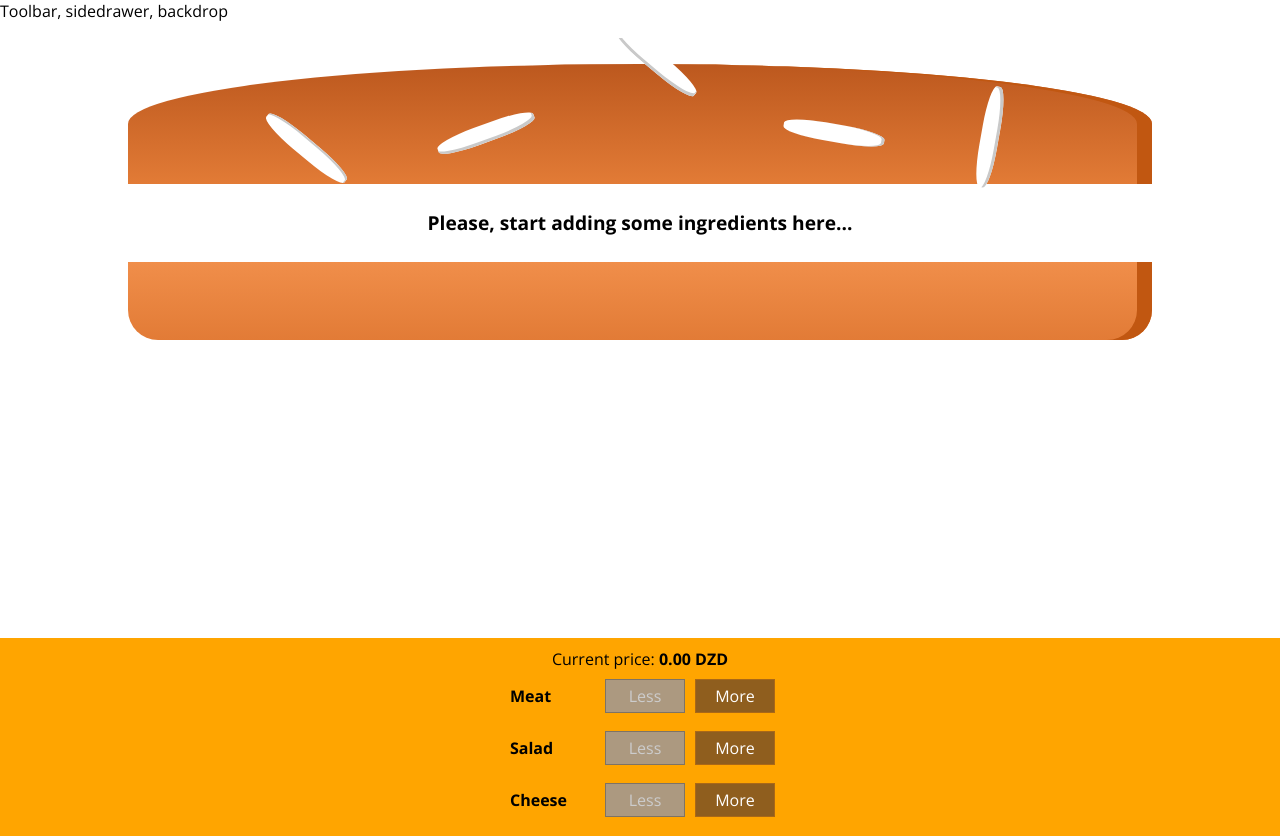
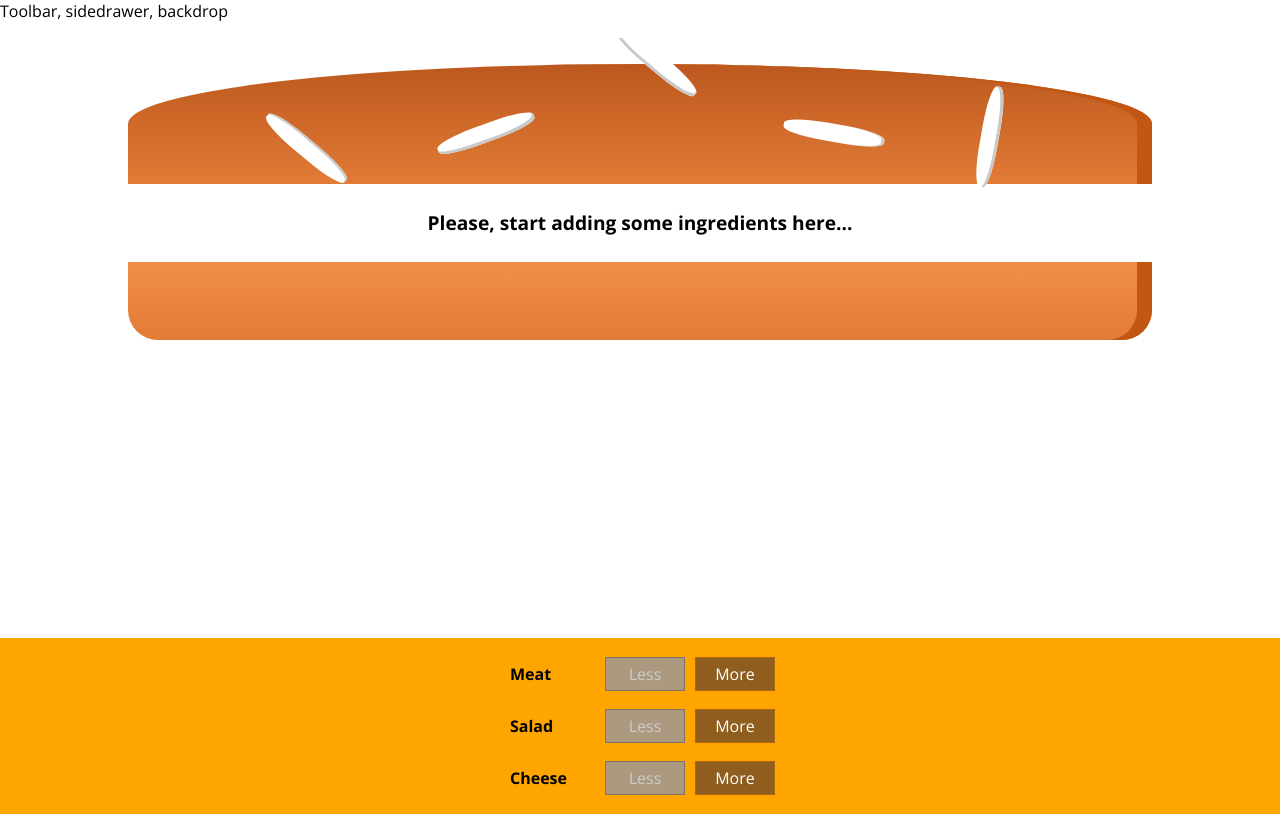
Before and after one commit to ican17/BurgerBuilder, a React (Create React App) app: page / in a window 1280 px wide. After the commit the page ends 814 px from the top, so only its background shows below. Built offline with nearby package versions, Linux system fonts and the light colour scheme.

Commit message:
Revert "Removing an ingredien"
This reverts commit 07285fedc973b38c601bfca9e8f4332247ada5cb.

```diff
--- a/src/components/Burger/BuildControls/BuildControls.js
+++ b/src/components/Burger/BuildControls/BuildControls.js
@@ -10,7 +10,6 @@ const BUILD_CONTROLS = [
 function BuildControls(props) {
     return (
         <div className={classes.BuildControls}>
-            <div>Current price: <strong>{props.price.toFixed(2) } DZD</strong></div>
             {BUILD_CONTROLS.map(ctr => <BuildControl
                 label={ctr.label}
                 key={ctr.label}
--- a/src/containers/BurgerBuilder/BurgerBuilder.js
+++ b/src/containers/BurgerBuilder/BurgerBuilder.js
@@ -4,9 +4,9 @@ import Burger from '../../components/Burger/Burger';
 import BuildControls from '../../components/Burger/BuildControls/BuildControls';
 
 const INGREDIENTS_PRICES = {
-    salad: 10,
-    meat: 45,
-    cheese: 20
+    salad: 0.4,
+    meat: 1.3,
+    cheese: 0.7
 }
 
 class BurgerBuilder extends Component{
@@ -16,7 +16,7 @@ class BurgerBuilder extends Component{
             meat: 0,
             cheese: 0,
         },
-        totalPrice: 0
+        totalPrice: 4
     }
 
     addIngredientHandler = (type) => {
@@ -48,8 +48,7 @@ class BurgerBuilder extends Component{
                 <BuildControls
                 ingredientAdded = {this.addIngredientHandler}
                 ingredientRemoved = {this.removeIngredientHandler}
-                disabledInfo = {disabledInfo}
-                price ={this.state.totalPrice}/>
+                disabledInfo = {disabledInfo}/>
             </Aux>
         )
     }
```
